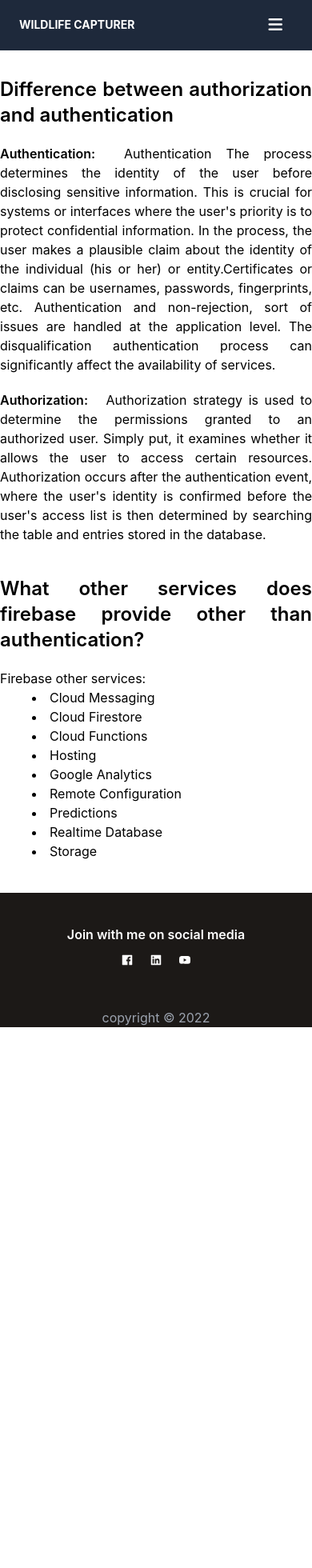
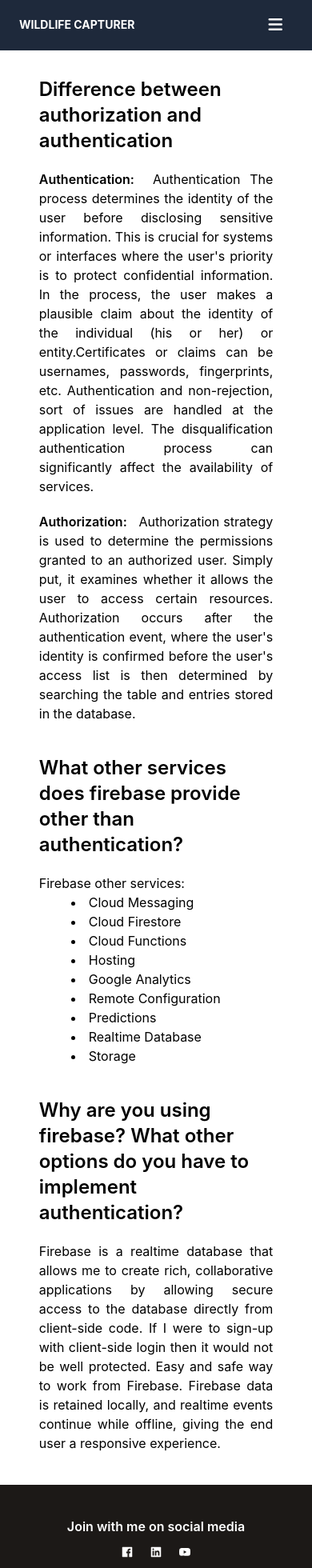
Before and after one commit to Juniorashraf02/photographer, a React (Create React App) app: page /blogs in a window 390 px wide. Shown: the top 1960 px of the page at 80% size. Before the commit the page ends 1284 px from the top, so only its background shows below. Built offline with nearby package versions, Linux system fonts and the light colour scheme; no server answers.

Commit message:
blogs route responsive done

```diff
--- /dev/null
+++ b/src/Components/AboutMe/AboutMe.js
@@ -0,0 +1,11 @@
+import React from 'react';
+
+const AboutMe = () => {
+    return (
+        <div>
+
+        </div>
+    );
+};
+
+export default AboutMe;
--- a/src/Components/Blogs/Blogs.js
+++ b/src/Components/Blogs/Blogs.js
@@ -2,14 +2,14 @@
 
 const Blogs = () => {
     return (
-        <div className="mt-24 container text-justify mx-auto">
-            <h1 className="text-2xl font-semibold">Difference between authorization and authentication</h1>
-            <p className="mt-5"> <span className=" font-semibold "> Authentication:</span>&nbsp; Authentication The process determines the identity of the user before disclosing sensitive information. This is crucial for systems or interfaces where the user's priority is to protect confidential information. In the process, the user makes a plausible claim about the identity of the individual (his or her) or entity.Certificates or claims can be usernames, passwords, fingerprints, etc. Authentication and non-rejection, sort of issues are handled at the application level. The disqualification authentication process can significantly affect the availability of services.
+        <div className="mt-24 w-3/4 container mx-auto">
+            <h1 className="text-2xl text-left font-semibold">Difference between authorization and authentication</h1>
+            <p className="mt-5 text-justify"> <span className=" font-semibold "> Authentication:</span>&nbsp; Authentication The process determines the identity of the user before disclosing sensitive information. This is crucial for systems or interfaces where the user's priority is to protect confidential information. In the process, the user makes a plausible claim about the identity of the individual (his or her) or entity.Certificates or claims can be usernames, passwords, fingerprints, etc. Authentication and non-rejection, sort of issues are handled at the application level. The disqualification authentication process can significantly affect the availability of services.
                 <p className="mt-5"><span className=" font-semibold "> Authorization: </span>&nbsp; Authorization strategy is used to determine the permissions granted to an authorized user. Simply put, it examines whether it allows the user to access certain resources. Authorization occurs after the authentication event, where the user's identity is confirmed before the user's access list is then determined by searching the table and entries stored in the database.</p>
             </p>
 
-            <h1 className="text-2xl font-semibold mt-10">What other services does firebase provide other than authentication?</h1>
-            <p className="mt-5">Firebase other services:
+            <h1 className="text-2xl text-left font-semibold mt-10">What other services does firebase provide other than authentication?</h1>
+            <p className="mt-5 text-justify">Firebase other services:
                 <div className="ml-10">
                 <li>Cloud Messaging</li>
                 <li>Cloud Firestore </li>
@@ -23,6 +23,12 @@
                 </div>
             </p>
 
+            <h1 className="text-2xl font-semibold mt-10 text-left">Why are you using firebase? What other options do you have to implement authentication?</h1>
+
+            <p className="mt-5 text-justify">
+            Firebase is a realtime database that allows me to create rich, collaborative applications by allowing secure access to the database directly from client-side code. If I were to sign-up with client-side login then it would not be well protected. Easy and safe way to work from Firebase. Firebase data is retained locally, and realtime events continue while offline, giving the end user a responsive experience.
+            </p>
+
 
         </div>
     );
```
